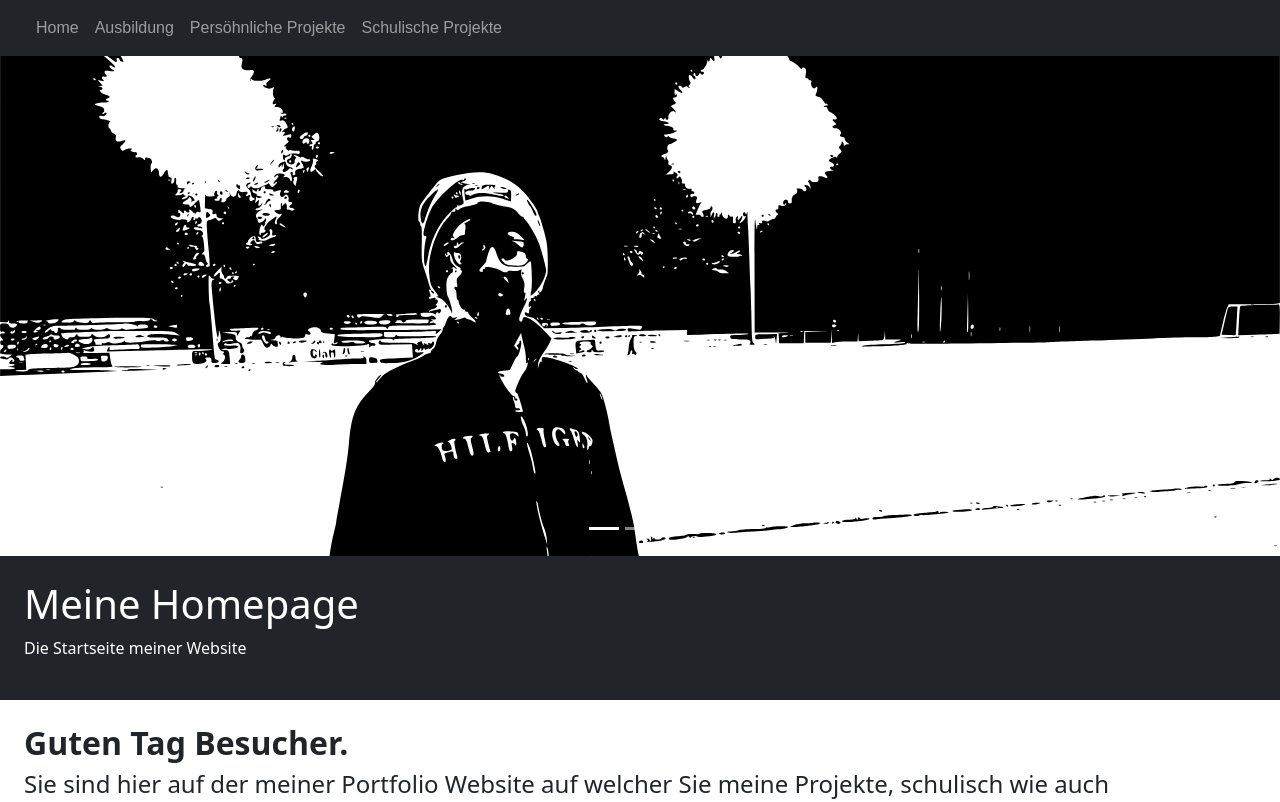
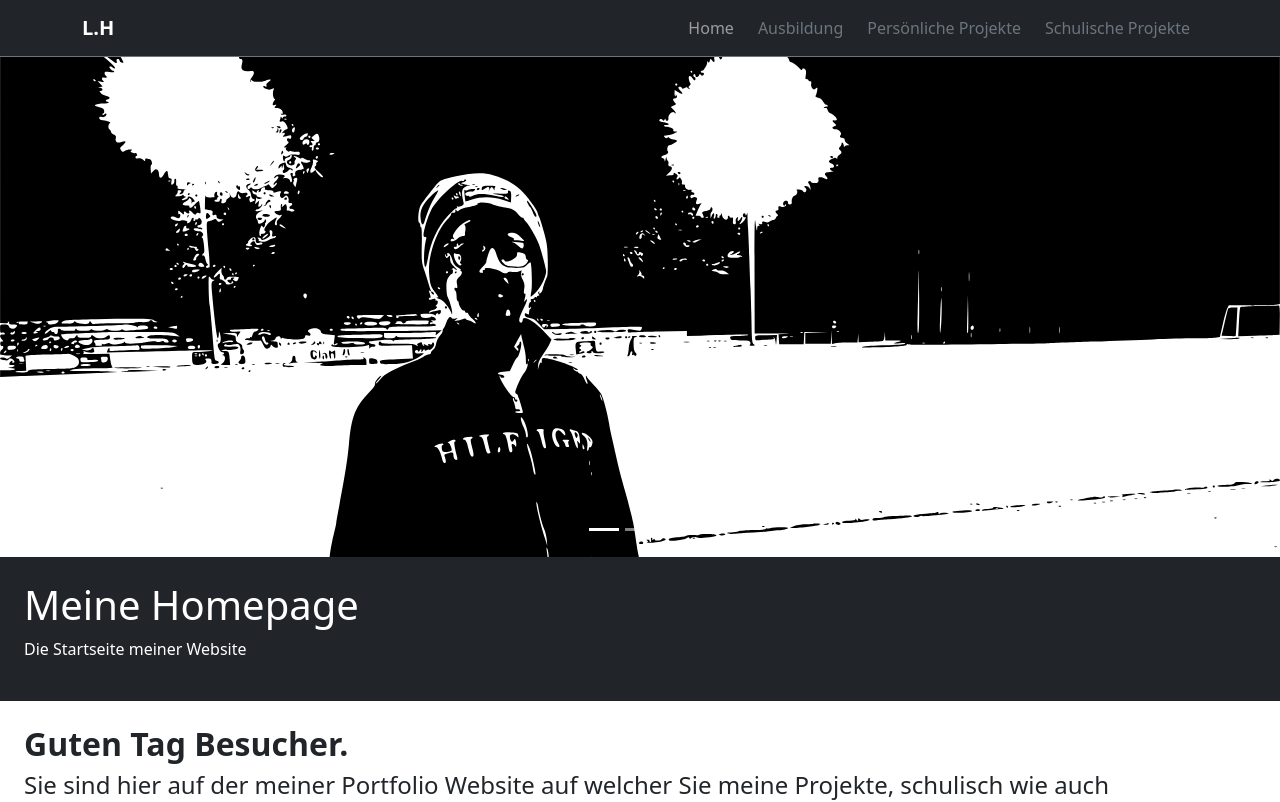
Before and after one commit to Laurens-Hertzer/Portfolio, a React (Vite) app: page / in a window 1280 px wide. Shown: the top 802 px of the page. Built offline with nearby package versions, Linux system fonts and the light colour scheme.

Commit message:
refactor: changed from BrowserRouter to HashRouter

```diff
--- a/src/App.jsx
+++ b/src/App.jsx
@@ -5,76 +5,62 @@ import Index from "./komponente/Index.jsx";
 import Portfolio from "./komponente/projektenseiten/Portfolio.jsx";
 import Footer from "./komponente/Footer.jsx";
 import CluedoAPI from "./komponente/projektenseiten/CluedoAPI.jsx";
-import {BrowserRouter as Router, Routes, Route, Link} from "react-router-dom"
+import {HashRouter as Router, Routes, Route, Link, NavLink} from "react-router-dom"
 import "bootstrap/dist/css/bootstrap.min.css";
 import "bootstrap/dist/js/bootstrap.bundle.min.js";
 import "bootstrap-icons/font/bootstrap-icons.css";
 
+const links = [
+    { to: "/",             label: "Home",                 end: true },
+    { to: "/ausbildung",   label: "Ausbildung" },
+    { to: "/persProjekte", label: "Persönliche Projekte" },
+    { to: "/schulProjekte",label: "Schulische Projekte" },
+];
 
-function App() {
+export default function App() {
+    return (
+        <Router>
+            <nav className="navbar navbar-expand-lg navbar-dark bg-dark border-bottom border-secondary sticky-top">
+                <div className="container">
+                    <NavLink className="navbar-brand fw-bold" to="/">
+                        L.<span className="text-accent">H</span>
+                    </NavLink>
 
-    const basename = import.meta.env.PROD ? "/portfolio_hertzer" : "";
+                    <button className="navbar-toggler" type="button"
+                            data-bs-toggle="collapse" data-bs-target="#nav">
+                        <span className="navbar-toggler-icon" />
+                    </button>
 
-    return (
-        <Router basename={basename}>
-            <div style={{padding: "0px", fontFamily: "Arial, sans-serif"}}>
-                <header>
-                    <div>
-                        <nav className="navbar navbar-expand-lg navbar-dark bg-dark">
-                            <div className="container-fluid">
-                                <Link className="navbar-brand" to="/"></Link>
-                                <button
-                                    className="navbar-toggler"
-                                    type="button"
-                                    data-bs-toggle="collapse"
-                                    data-bs-target="#navbarNav"
-                                    aria-controls="navbarNav"
-                                    aria-expanded="false"
-                                    aria-label="Toggle navigation">
-                                    <span className="navbar-toggler-icon"></span>
-                                </button>
-                                <div className="collapse navbar-collapse" id="navbarNav">
-                                    <ul className="navbar-nav">
-                                        <li className="nav-item">
-                                            <Link className="nav-link" to="/">
-                                                Home
-                                            </Link>
-                                        </li>
-                                        <li className="nav-item">
-                                            <Link className="nav-link" to="/ausbildung">
-                                                Ausbildung
-                                            </Link>
-                                        </li>
-                                        <li className="nav-item">
-                                            <Link className="nav-link" to="/persProjekte">
-                                                Persöhnliche Projekte
-                                            </Link>
-                                        </li>
-                                        <li className="nav-item">
-                                            <Link className="nav-link" to="/schulProjekte">
-                                                Schulische Projekte
-                                            </Link>
-                                        </li>
-                                    </ul>
-                                </div>
-                            </div>
-                        </nav>
+                    <div className="collapse navbar-collapse" id="nav">
+                        <ul className="navbar-nav ms-auto gap-2">
+                            {links.map(({ to, label, end }) => (
+                                <li className="nav-item" key={to}>
+                                    <NavLink to={to} end={end}
+                                             className={({ isActive }) =>
+                                                 "nav-link" + (isActive ? " text-accent" : " text-secondary")
+                                             }
+                                    >
+                                        {label}
+                                    </NavLink>
+                                </li>
+                            ))}
+                        </ul>
                     </div>
-                </header>
-            </div>
+                </div>
+            </nav>
 
+            <main>
+                <Routes>
+                    <Route path="/"              element={<Index />} />
+                    <Route path="/ausbildung"    element={<Ausbildung />} />
+                    <Route path="/persProjekte"  element={<PersProjekte />} />
+                    <Route path="/schulProjekte" element={<SchulProjekte />} />
+                    <Route path="/Portfolio"     element={<Portfolio />} />
+                    <Route path="/CluedoAPI"     element={<CluedoAPI />} />
+                </Routes>
+            </main>
 
-            <Routes>
-                <Route path="/" element={<Index/>}/>
-                <Route path="/ausbildung" element={<Ausbildung/>}/>
-                <Route path="/persProjekte" element={<PersProjekte/>}/>
-                <Route path="/schulProjekte" element={<SchulProjekte/>}/>
-                <Route path="/Portfolio" element={<Portfolio/>}/>
-                <Route path="/CluedoAPI" element={<CluedoAPI/>}/>
-            </Routes>
-            <Footer/>
+            <Footer />
         </Router>
     );
 }
-
-export default App;
```
